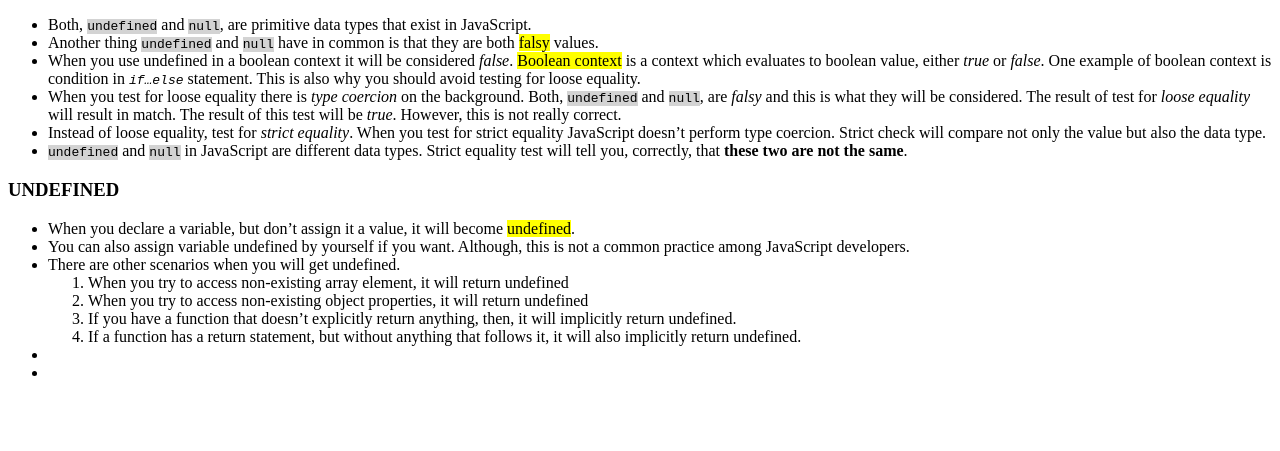
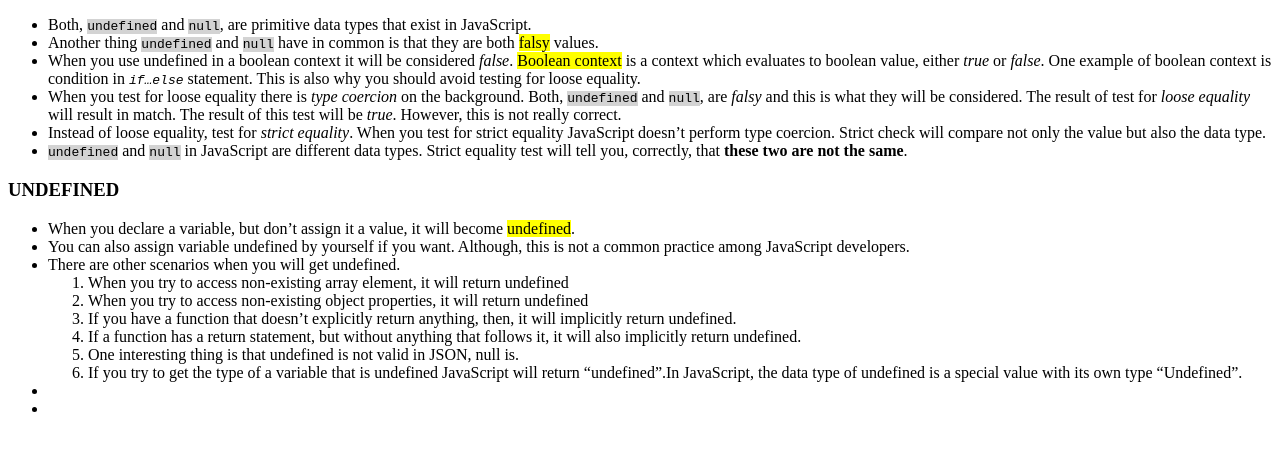
Before and after one commit to yugmani/alex-null-vs-undefined, a website: page index.html in a window 1280 px wide. Shown: the part 91-542 px from the top of the page. Drawn offline with Linux system fonts and the light colour scheme.

Commit message:
json and data type of undefined

```diff
--- a/index.html
+++ b/index.html
@@ -70,6 +70,14 @@
           If a function has a return statement, but without anything that
           follows it, it will also implicitly return undefined.
         </li>
+        <li>
+          One interesting thing is that undefined is not valid in JSON, null is.
+        </li>
+        <li>
+          If you try to get the type of a variable that is undefined JavaScript
+          will return “undefined”.In JavaScript, the data type of undefined is a
+          special value with its own type “Undefined”.
+        </li>
       </ol>
     </li>
     <li></li>
```
Also changed, not shown: index.js (+17 -0 lines).
